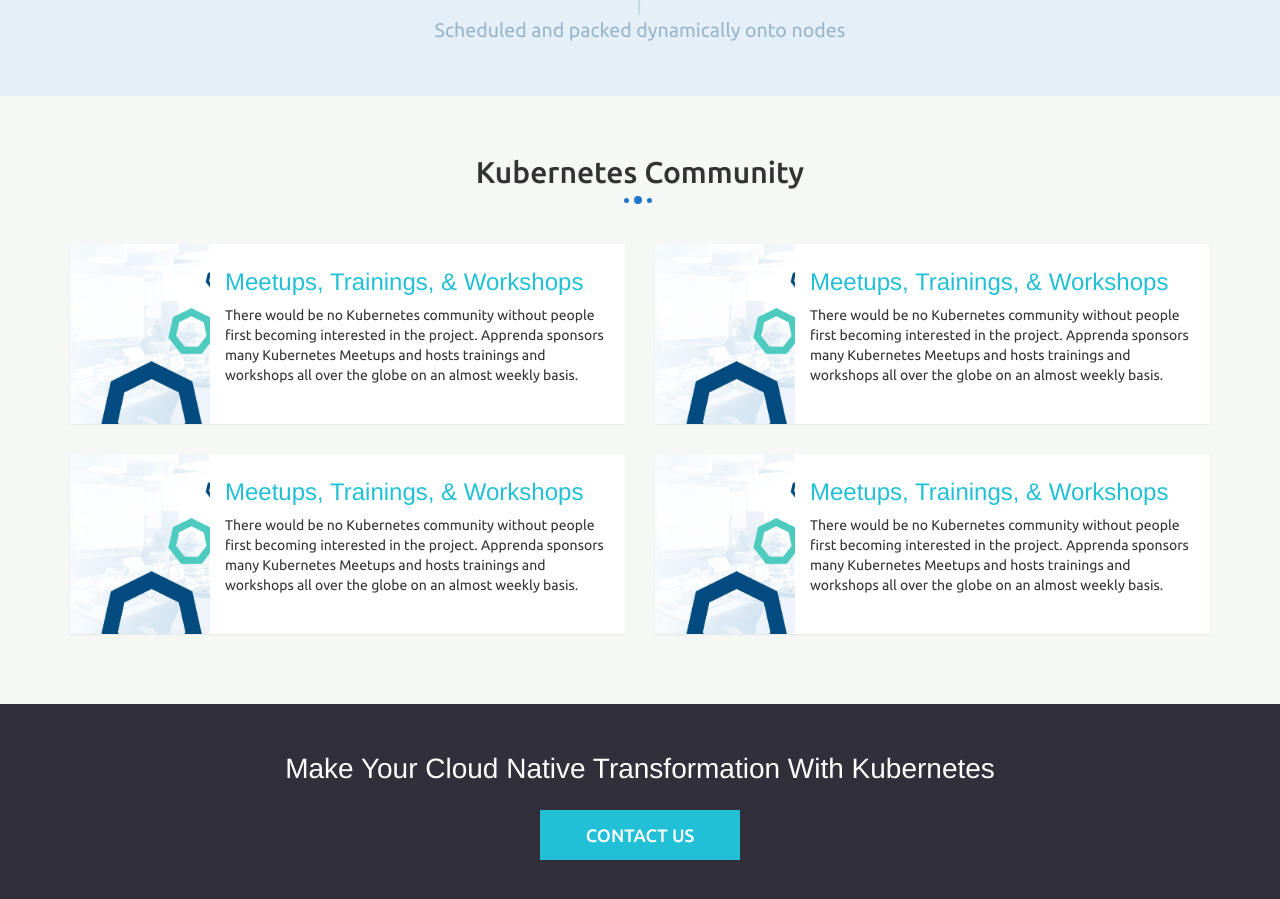
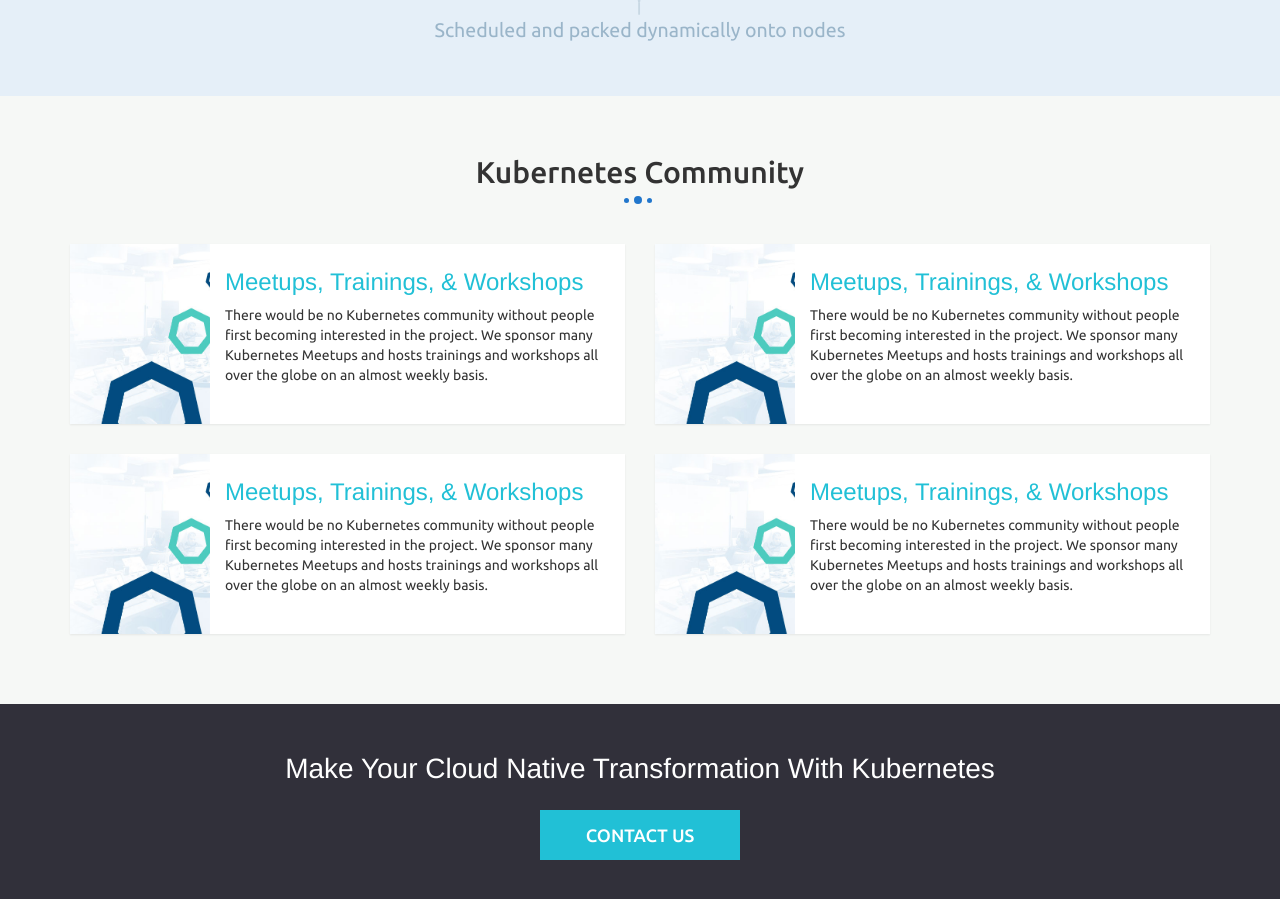
Before and after one commit to dinesh/kubeify, a Jekyll site: the page built from why-kubernetes.html, in a window 1280 px wide and 900 px high, scrolled down 1932 px. Built offline with Jekyll 4.4.1, drawn with Linux system fonts in a browser that asks for light colours; some web fonts are replaced.

Commit message:
textual changes

```diff
--- /dev/null
+++ b/CNAME
@@ -0,0 +1 @@
+kubeify.com
--- a/why-kubernetes.html
+++ b/why-kubernetes.html
@@ -245,7 +245,7 @@
           <div class="kuber-c-item-msg">
             <h4>Meetups, Trainings, & Workshops</h4>
             <p>
-              There would be no Kubernetes community without people first becoming interested in the project. Apprenda sponsors many Kubernetes Meetups and hosts trainings and workshops all over the globe on an almost weekly basis.
+              There would be no Kubernetes community without people first becoming interested in the project. We sponsor many Kubernetes Meetups and hosts trainings and workshops all over the globe on an almost weekly basis.
             </p>
           </div>
         </article>
@@ -256,7 +256,7 @@
           <div class="kuber-c-item-msg">
             <h4>Meetups, Trainings, & Workshops</h4>
             <p>
-              There would be no Kubernetes community without people first becoming interested in the project. Apprenda sponsors many Kubernetes Meetups and hosts trainings and workshops all over the globe on an almost weekly basis.
+              There would be no Kubernetes community without people first becoming interested in the project. We sponsor many Kubernetes Meetups and hosts trainings and workshops all over the globe on an almost weekly basis.
             </p>
           </div>
         </article>
@@ -267,7 +267,7 @@
           <div class="kuber-c-item-msg">
             <h4>Meetups, Trainings, & Workshops</h4>
             <p>
-              There would be no Kubernetes community without people first becoming interested in the project. Apprenda sponsors many Kubernetes Meetups and hosts trainings and workshops all over the globe on an almost weekly basis.
+              There would be no Kubernetes community without people first becoming interested in the project. We sponsor many Kubernetes Meetups and hosts trainings and workshops all over the globe on an almost weekly basis.
             </p>
           </div>
         </article>
@@ -278,7 +278,7 @@
           <div class="kuber-c-item-msg">
             <h4>Meetups, Trainings, & Workshops</h4>
             <p>
-              There would be no Kubernetes community without people first becoming interested in the project. Apprenda sponsors many Kubernetes Meetups and hosts trainings and workshops all over the globe on an almost weekly basis.
+              There would be no Kubernetes community without people first becoming interested in the project. We sponsor many Kubernetes Meetups and hosts trainings and workshops all over the globe on an almost weekly basis.
             </p>
           </div>
         </article>
```
Also changed, not shown: about-us.html (+2 -5 lines), contact.html (+4 -8 lines), index.html (+5 -5 lines), 4 other files.
